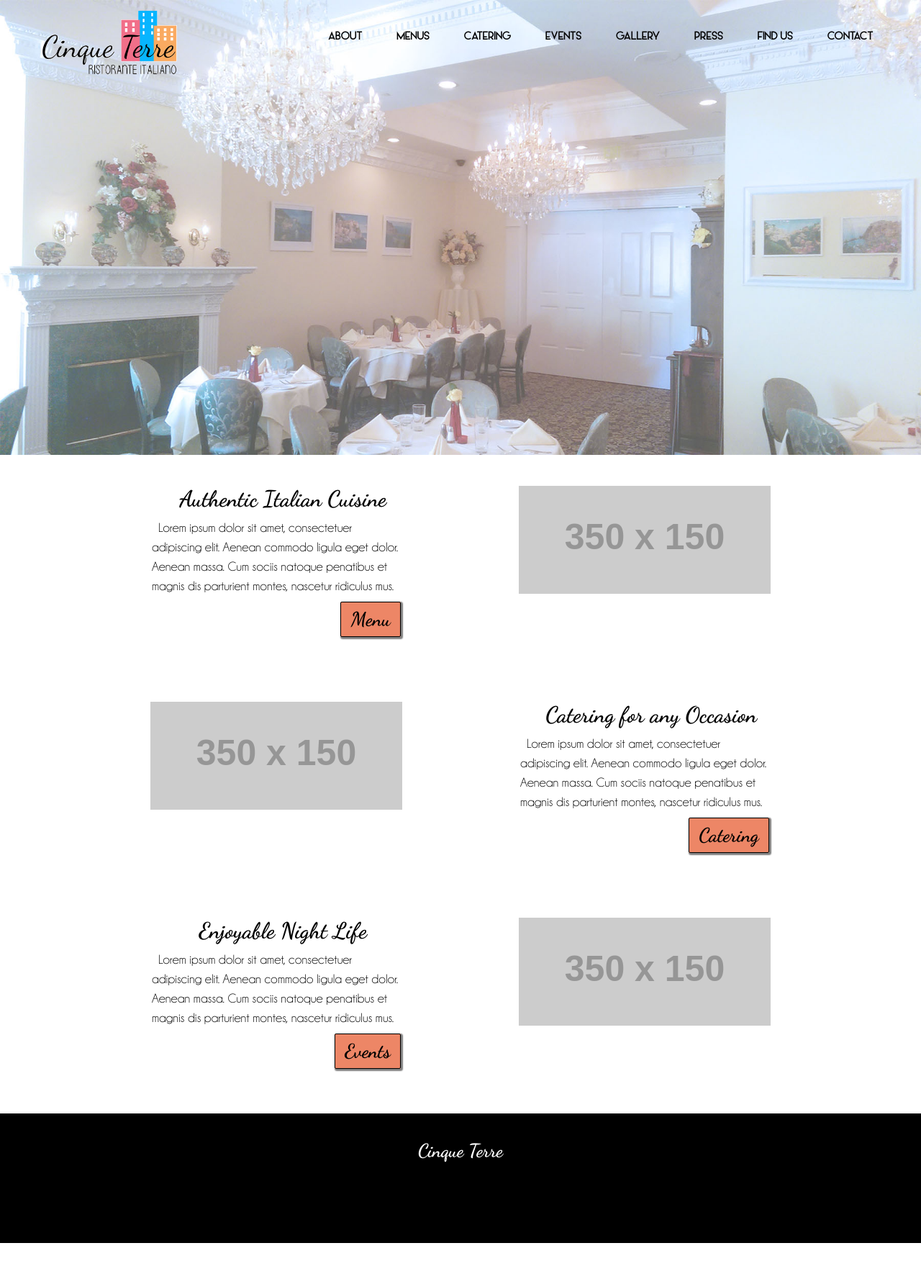
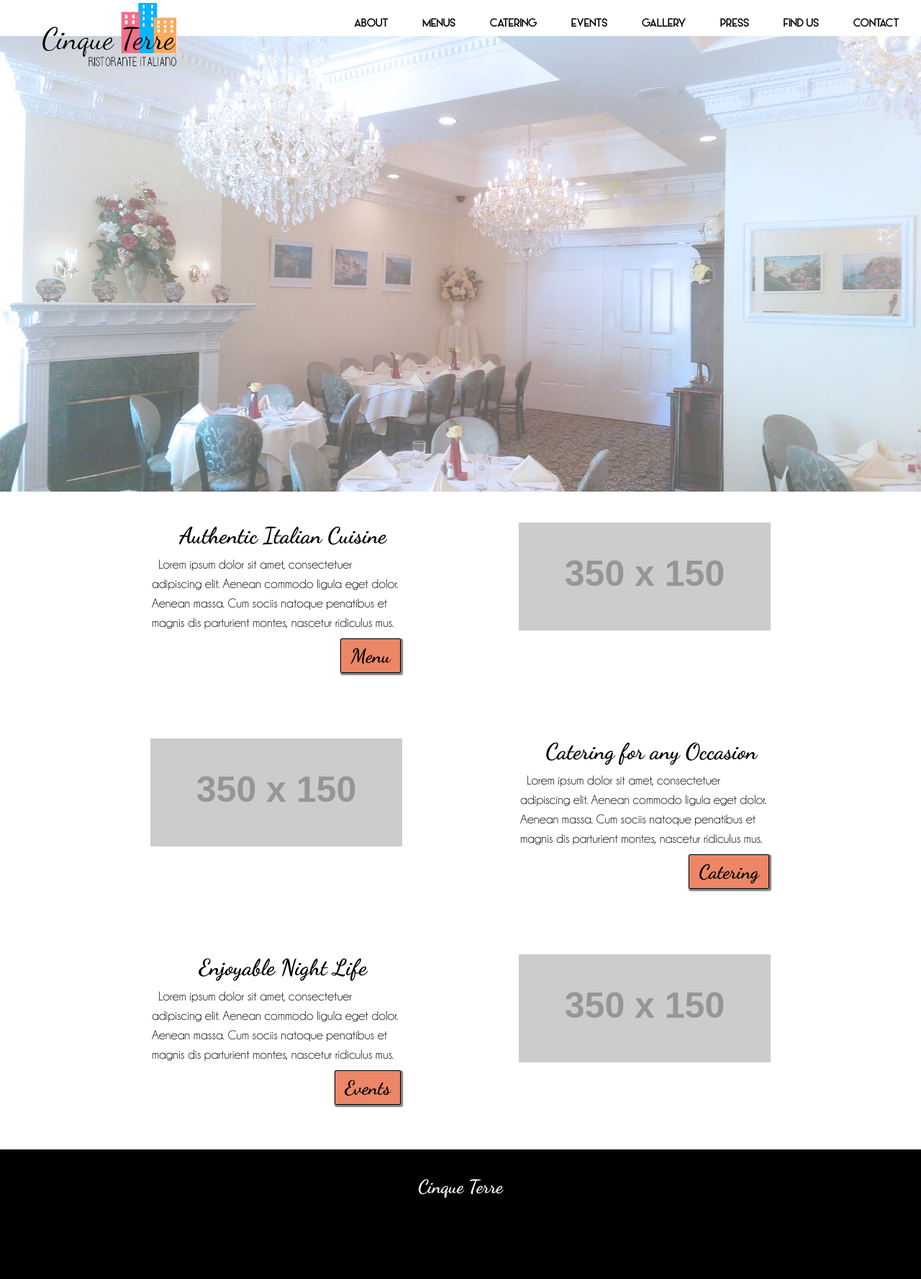
Before and after one commit to cinqueterreli/cinqueterre.github.io, a Jekyll site: the page built from index.html, in a window 1280 px wide. Shown: the whole page at 72% size. Built offline with Jekyll 4.4.1, drawn with Linux system fonts in a browser that asks for light colours; before the commit the page ends 1727 px from its top, so only the background shows below that.

Commit message:
wtf happpende

```diff
--- a/css/main.css
+++ b/css/main.css
@@ -136,6 +136,10 @@ hr {
 
 /*-------- HEADER ---------*/
 
+.header-bar {
+	margin-bottom: -5.1em;
+}
+
 .site-header {
 }
 
@@ -149,7 +153,6 @@ hr {
 
 .site-logo {
 	max-width:200px;
-	margin-bottom:-5.1em;
 	margin-left:3em;
 }
 
@@ -177,7 +180,6 @@ hr {
   	padding: .5em;
   	float:right;
   	position:relative;
-  	margin:1em 2em -5.1em 0;
 }
 
 .header-nav {
```
